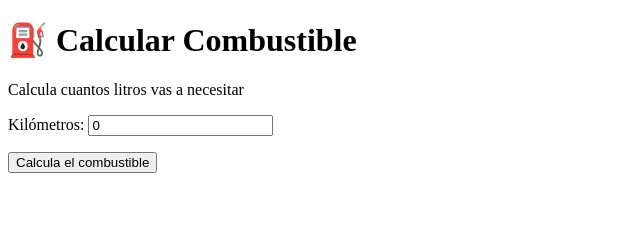
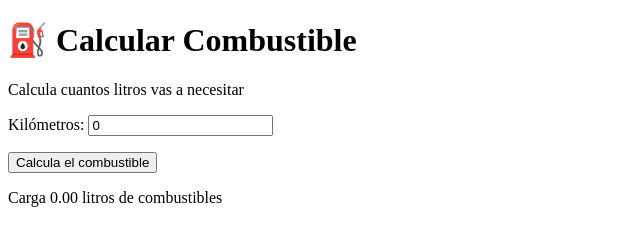
Before and after one commit to kayyra/Calcular-combustible, a plain HTML site: page index.html in a window 1280 px wide. Both pictures are taken after a click on the button "Calcula el combustible". Shown: the whole page, without its empty margins (0-640 px from the left). Drawn offline with Linux system fonts and the light colour scheme.

Commit message:
added all

```diff
--- a/index.html
+++ b/index.html
@@ -10,7 +10,7 @@
     <h1>&#9981; Calcular Combustible</h1>
     <p>Calcula cuantos litros vas a necesitar</p>
     <p>Kilómetros: <input type="number" id="textoKm" value="0"></p>
-    <p><button onclick="calcularLitro()">Calcula el combustible</button></p>
+    <p><button onclick="calcularLitros()">Calcula el combustible</button></p>
     <p id="textoResultado"></p>
 
 
--- a/js/app.js
+++ b/js/app.js
@@ -0,0 +1,13 @@
+function calcularLitros(){
+    var elementoKm = document.getElementById("textoKm");
+    var textoKm = elementoKm.value;
+    var cantKm = Number(textoKm);
+
+    var cantLitros = cantKm / 8.8;
+
+
+    cantLitros = cantLitros.toFixed(2);
+
+    var resultado = document.getElementById("textoResultado");
+    resultado.textContent = "Carga " + cantLitros + " litros de combustibles ";
+}
```
